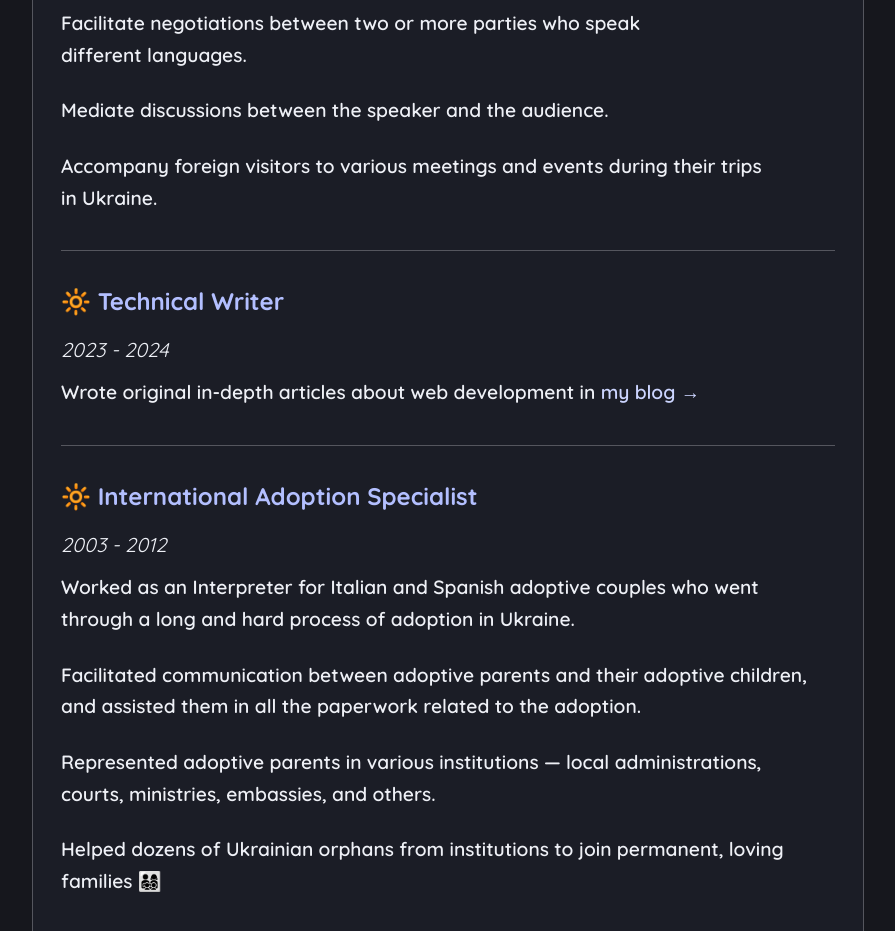
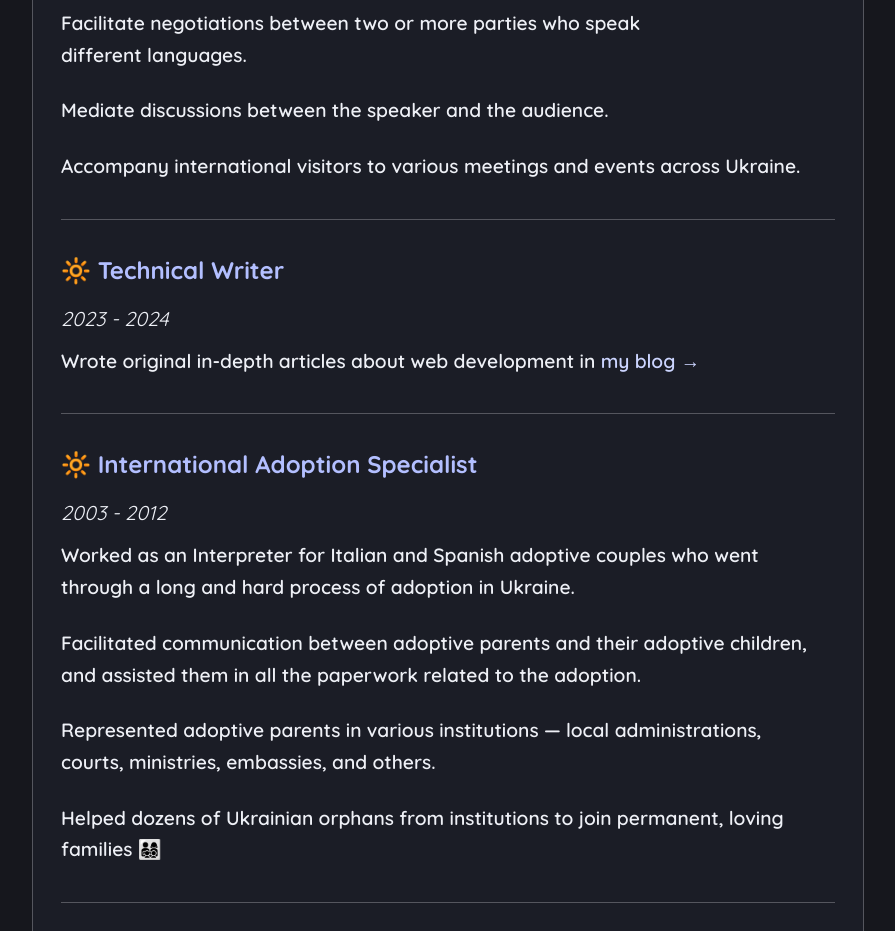
Before and after one commit to MilaZiabchenko/MILA_DEV-Website, a React (Vite) app: page /resume/interpreter in a window 1280 px wide. Shown: the part 2240-3171 px from the top of the page, without its empty margins (192-1087 px from the left). Built offline with nearby package versions, Linux system fonts and the light colour scheme.

Commit message:
Update Interpreter.tsx

```diff
--- a/src/pages/resume/Interpreter.tsx
+++ b/src/pages/resume/Interpreter.tsx
@@ -60,8 +60,8 @@ const Interpreter = () => (
         </p>
         <p>Mediate discussions between the speaker and the audience.</p>
         <p>
-          Accompany foreign visitors to various meetings and events during their
-          trips in Ukraine.
+          Accompany international visitors to various meetings and events across
+          Ukraine.
         </p>
       </article>
       <article>
```
